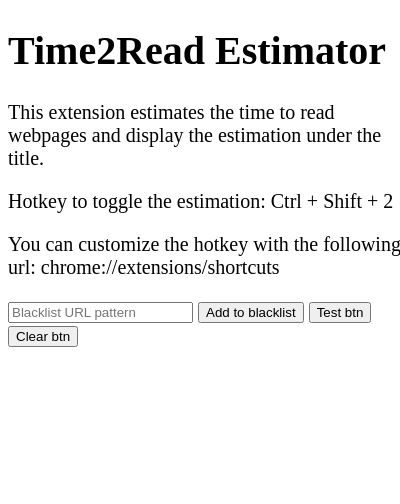
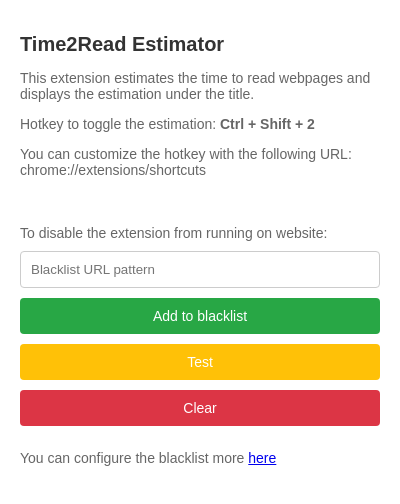
Before and after one commit to sam1037/Time2Read-Estimator, a browser extension: page src/static/popup.html in a window 400 px wide. Drawn offline with Linux system fonts and the light colour scheme; files that its build step writes are made by us from their sources.

Commit message:
working on blacklist feature and option page, copilot very useful

```diff
--- a/src/popup.js
+++ b/src/popup.js
@@ -24,7 +24,8 @@ document.addEventListener("DOMContentLoaded", function () {
 		chrome.storage.sync.get(["blacklistArr"]).then((result) => {
 			if (result.blacklistArr) {
 				console.log("blacklistArr found");
-				console.log(result.blacklistArr);
+				const numberedList = result.blacklistArr.map((item, index) => `${index + 1}. ${item}`);
+				alert(numberedList.join('\n'));
 			} else {
 				console.log("blacklistArr not found");
 			}
@@ -43,6 +44,12 @@ document.addEventListener("DOMContentLoaded", function () {
 
 //function to save the blacklist pattern and msg content script, para blacklistPattern should be a regex
 function saveBlacklistPattern(blacklistPattern) {
+	//check if pattern is valid or not
+	if (!blacklistPattern) {
+		console.log("invalid blacklist pattern");
+		return;
+	}
+
 	console.log("saveBlacklistPattern called");
 
 	// get the array of blacklist urls, modify and save it
--- /dev/null
+++ b/src/static/option.css
@@ -0,0 +1,122 @@
+/* General styles */
+body {
+    font-family: Arial, sans-serif;
+    margin: 0;
+    padding: 20px;
+    box-sizing: border-box;
+    background-color: #f9f9f9;
+    max-width: 600px; /* Set a maximum width for the page */
+    margin: 0 auto; /* Center the page horizontally */
+}
+
+header {
+    text-align: center;
+    margin-bottom: 20px;
+}
+
+h1 {
+    font-size: 24px;
+    color: #333;
+}
+
+h2 {
+    font-size: 20px;
+    color: #333;
+    margin-bottom: 10px;
+}
+
+p {
+    font-size: 14px;
+    color: #666;
+    margin-bottom: 10px;
+}
+
+/* Table styles */
+.blacklistTable {
+    width: 100%;
+    border-collapse: collapse;
+    margin-bottom: 20px;
+}
+
+.blacklistTable th, .blacklistTable td {
+    border: 1px solid #ccc;
+    padding: 10px;
+    text-align: left;
+}
+
+.blacklistTable th {
+    background-color: #f2f2f2;
+    color: #333;
+}
+
+.blacklistTable td {
+    background-color: #fff;
+    color: #333;
+}
+
+/* Input and button container */
+.input-container {
+    display: flex;
+    gap: 10px; /* Space between input and button */
+    margin-bottom: 10px;
+}
+
+/* Input styles */
+#blacklistInput {
+    flex: 1; /* Take up remaining space */
+    padding: 10px;
+    border: 1px solid #ccc;
+    border-radius: 4px;
+    box-sizing: border-box;
+}
+
+/* Button styles */
+button {
+    padding: 10px;
+    border: none;
+    border-radius: 4px;
+    background-color: #007bff;
+    color: white;
+    font-size: 14px;
+    cursor: pointer;
+    box-sizing: border-box;
+}
+
+button:hover {
+    background-color: #0056b3;
+}
+
+button:active {
+    background-color: #004494;
+}
+
+/* Specific button styles */
+#addBlacklistButton {
+    background-color: #28a745;
+}
+
+#addBlacklistButton:hover {
+    background-color: #218838;
+}
+
+#addBlacklistButton:active {
+    background-color: #1e7e34;
+}
+
+/* Remove button styles */
+.remove {
+    background-color: #dc3545;
+    color: white;
+    border: none;
+    border-radius: 4px;
+    padding: 5px 10px;
+    cursor: pointer;
+}
+
+.remove:hover {
+    background-color: #c82333;
+}
+
+.remove:active {
+    background-color: #bd2130;
+}
--- a/src/static/popup.css
+++ b/src/static/popup.css
@@ -1,5 +1,94 @@
+/* popup.css */
+
+/* General styles */
 body {
-	width: 20rem;
+	font-family: Arial, sans-serif;
+	margin: 0;
+	padding: 20px;
+	width: 400px;
+	box-sizing: border-box;
+}
+
+h1 {
+	font-size: 20px;
+	color: #333;
+	margin-bottom: 10px;
+}
+
+p {
+	font-size: 14px;
+	color: #666;
+	margin-bottom: 10px;
+}
+
+
+/* Input styles */
+.blacklistInput {
+	width: 100%;
+	padding: 10px;
+	margin-bottom: 10px;
+	border: 1px solid #ccc;
+	border-radius: 4px;
+	box-sizing: border-box;
+}
+
+/* Button styles */
+button {
+	width: 100%;
+	padding: 10px;
+	margin-bottom: 10px;
+	border: none;
+	border-radius: 4px;
+	background-color: #007bff;
+	color: white;
+	font-size: 14px;
+	cursor: pointer;
+	box-sizing: border-box;
+}
+
+button:hover {
+	background-color: #0056b3;
+}
+
+button:active {
+	background-color: #004494;
+}
+
+/* Specific button styles */
+.blacklistButton {
+	background-color: #28a745;
+}
+
+.blacklistButton:hover {
+	background-color: #218838;
+}
+
+.blacklistButton:active {
+	background-color: #1e7e34;
+}
+
+.testButton {
+	background-color: #ffc107;
+}
+
+.testButton:hover {
+	background-color: #e0a800;
+}
+
+.testButton:active {
+	background-color: #c69500;
+}
+
+.clearButton {
+	background-color: #dc3545;
+}
+
+.clearButton:hover {
+	background-color: #c82333;
+}
+
+.clearButton:active {
+	background-color: #bd2130;
 }
 
 html {
--- a/src/static/popup.html
+++ b/src/static/popup.html
@@ -1,20 +1,35 @@
 <!DOCTYPE html>
-<html>
+<html lang="en">
 <head>
 	<title>T2R Popup</title>
 	<link rel="stylesheet" href="popup.css">
+	<meta charset="UTF-8">
+	<meta name="viewport" content="width=device-width, initial-scale=1.0">
 	<script src="popup.js"></script>
 </head>
 <body>
-	<h1>Time2Read Estimator</h1>
-	<p>This extension estimates the time to read webpages and display the estimation under the title.</p>
-	<p>Hotkey to toggle the estimation: Ctrl + Shift + 2</p>
-	<p>You can customize the hotkey with the following url: chrome://extensions/shortcuts</p>
+	<header>
+		<h1>Time2Read Estimator</h1>
+	</header>
+	<main>
+		<section>
+			<p>This extension estimates the time to read webpages and displays the estimation under the title.</p>
+			<p>Hotkey to toggle the estimation: <strong>Ctrl + Shift + 2</strong></p>
+			<p>You can customize the hotkey with the following URL: chrome://extensions/shortcuts</p>
+		</section>
 
-	<input type="text" name="blacklistPattern" spellcheck="false" placeholder="Blacklist URL pattern" class="blacklistInput">
-	<button class="blacklistButton">Add to blacklist</button>
-	<button class="testButton">Test btn</button>
-	<button class="clearButton">Clear btn</button>
+		<section>
+			<br>
+			<p>To disable the extension from running on website:</p>
+			<input type="text" name="blacklistPattern" spellcheck="false" placeholder="Blacklist URL pattern" class="blacklistInput">
+			<button class="blacklistButton">Add to blacklist</button>
+			<button class="testButton">Test</button>
+			<button class="clearButton">Clear</button>
+		</section>
+	</main>
+	<footer>
+        <p>You can configure the blacklist more <a href="option.html" target="_blank">here</a></p>
+    </footer>
 
 </body>
 </html>
--- a/webpack.config.js
+++ b/webpack.config.js
@@ -5,7 +5,8 @@ module.exports = {
 	entry: {
 		background: path.resolve(__dirname, 'src/background.js'),
 		content: path.resolve(__dirname, 'src/content.js'),
-		popup: path.resolve(__dirname, 'src/popup.js')
+		popup: path.resolve(__dirname, 'src/popup.js'),
+		option: path.resolve(__dirname, 'src/option.js')
 	},
 
 	output: {
```
Also changed, not shown: src/helper.js (+38 -13 lines), src/option.js (added, +72 -0 lines), src/static/option.html (added, +47 -0 lines).
